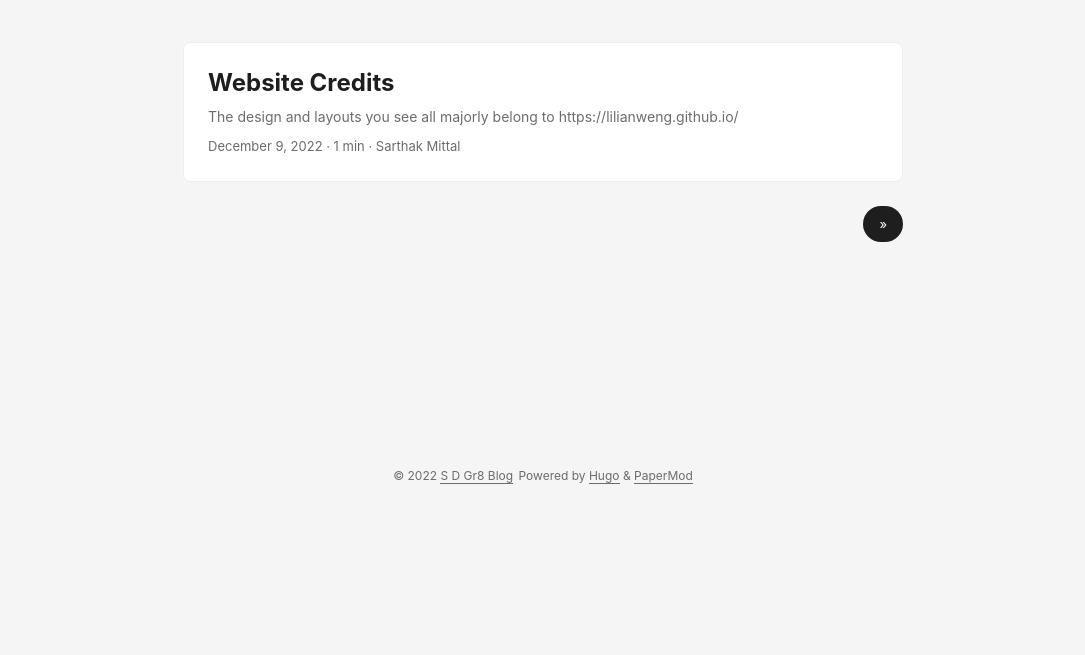
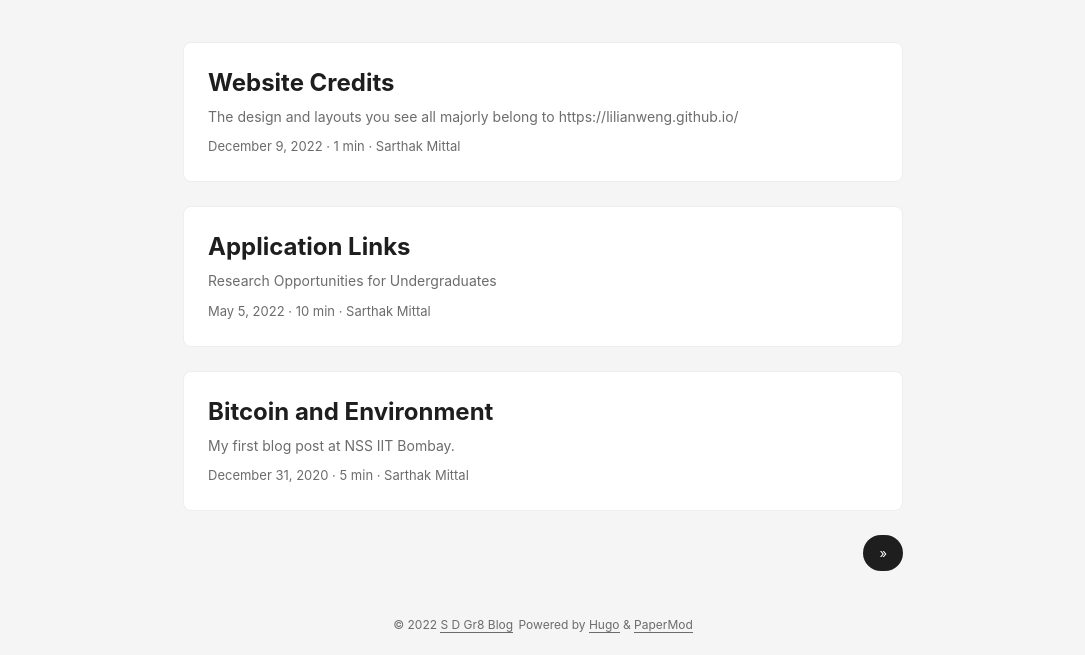
Before and after one commit to sdgr8blog/sdgr8blog.github.io, a plain HTML site: page index.html in a window 1280 px wide. Shown: the part 294-949 px from the top of the page, without its empty margins (97-1182 px from the left). Before the commit the page ends 800 px from the top, so only its background shows below. Drawn offline with nearby package versions, Linux system fonts and the light colour scheme.

Commit message:
Adding to main page index

```diff
--- a/index.html
+++ b/index.html
@@ -263,6 +263,30 @@ if (!doNotTrack) {
   </section>
   <footer class="entry-footer"><span title='2022-12-09 22:00:00 +0530 IST'>December 9, 2022</span>&nbsp;·&nbsp;1 min&nbsp;·&nbsp;Sarthak Mittal</footer>
   <a class="entry-link" aria-label="post link to website credits" href="https://sdgr8blog.github.io/posts/2022-12-09-website-credits/"></a>
+</article>
+
+<article class="post-entry">
+    <header class="entry-header">
+        <h2>Application Links
+        </h2>
+    </header>
+    <section class="entry-content">
+        <p>Research Opportunities for Undergraduates</p>
+    </section>
+    <footer class="entry-footer"><span title='2022-05-05 00:00:00 +0530 IST'>May 5, 2022</span>&nbsp;·&nbsp;10 min&nbsp;·&nbsp;Sarthak Mittal</footer>
+    <a class="entry-link" aria-label="post link to application links" href="https://sdgr8blog.github.io/posts/2022-05-05-apping/"></a>
+</article>
+
+<article class="post-entry">
+    <header class="entry-header">
+        <h2>Bitcoin and Environment
+        </h2>
+    </header>
+    <section class="entry-content">
+        <p>My first blog post at NSS IIT Bombay.</p>
+    </section>
+    <footer class="entry-footer"><span title='2020-12-31 00:00:00 +0530 IST'>December 31, 2020</span>&nbsp;·&nbsp;5 min&nbsp;·&nbsp;Sarthak Mittal</footer>
+    <a class="entry-link" aria-label="post link to bticoin and environment" href="https://sdgr8blog.github.io/posts/2020-12-31-bitcoin-and-environment/"></a>
 </article>
 
 <!-- <article class="post-entry">
```
Also changed, not shown: index.xml (+18 -0 lines).
